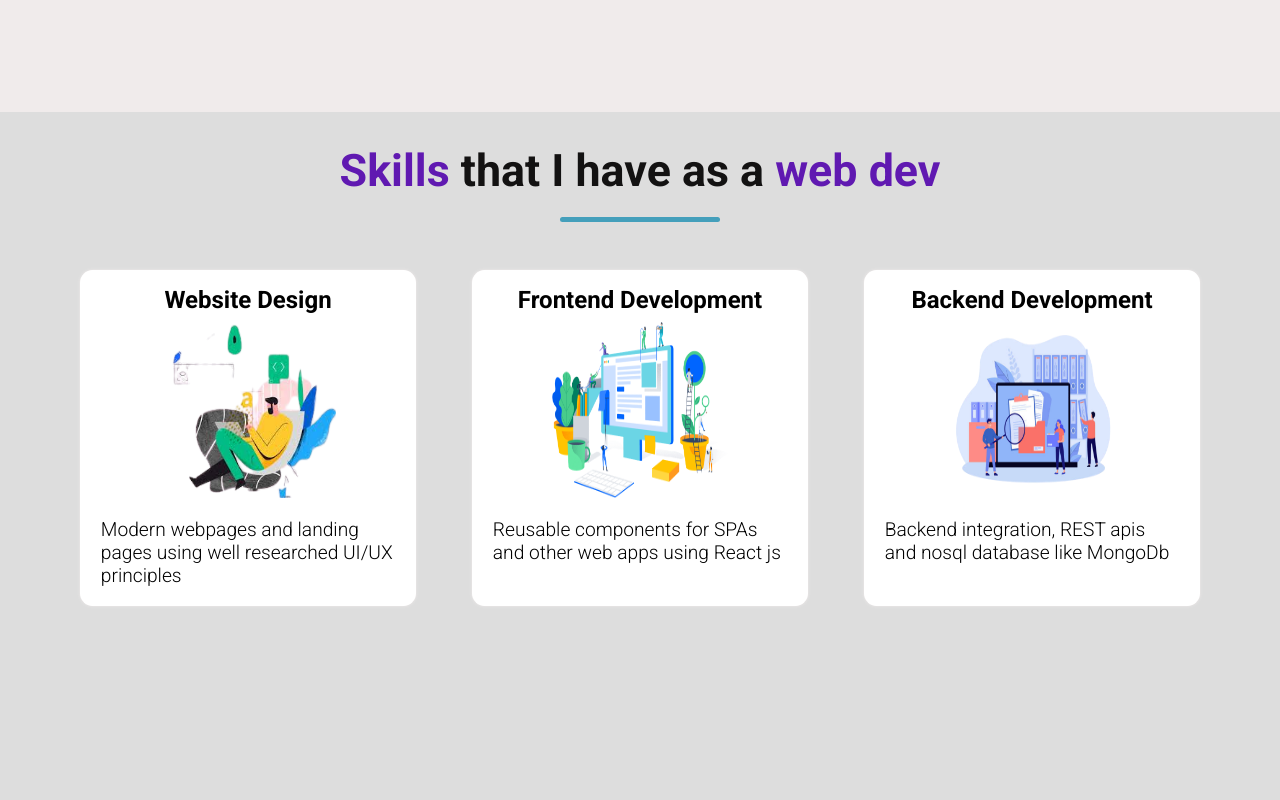
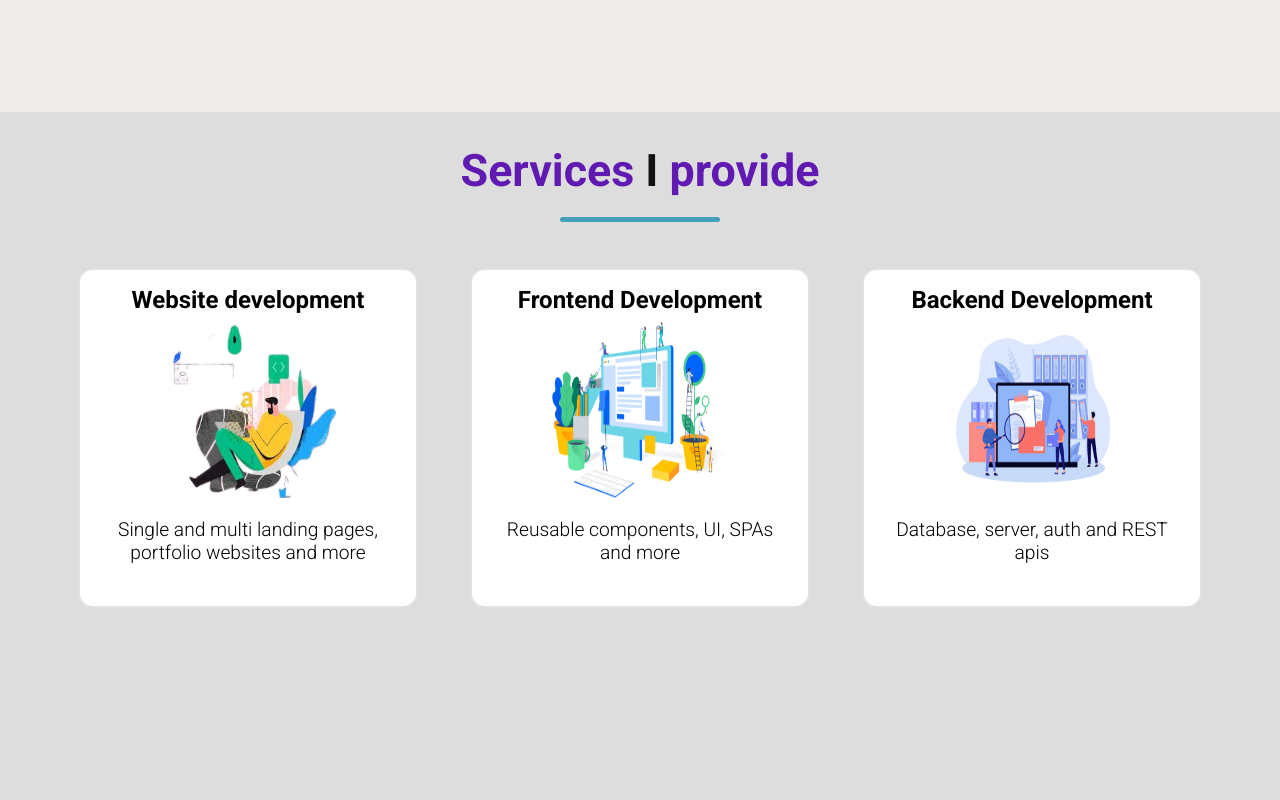
Before and after one commit to Suman373/PersonalPortfolio, a React (Create React App) app: page / in a window 1280 px wide. Shown: the part 2060-2860 px from the top of the page. Built offline with nearby package versions, Linux system fonts and the light colour scheme.

Commit message:
fix: form, hamburger, etc

```diff
--- a/src/components/Achievements.jsx
+++ b/src/components/Achievements.jsx
@@ -8,7 +8,7 @@ const Achievements=()=>{
     return(
         <section className="achievements-wrapper" id="achievements">
              <h2 ref={myTitleRef} className={ titleVisible ? "component-headings show" : "component-headings"}>
-                My <span className="heading-highlight">achievements so far 🏆</span>
+                My <span className="heading-highlight">achievements </span>so far 🏆
              </h2>
                     <div className="underline"></div>
                     <div ref={myDesRef}
--- a/src/components/Experience.jsx
+++ b/src/components/Experience.jsx
@@ -10,7 +10,7 @@ const Experience = () => {
   return (
     <section className="experience-wrapper" id="experience">
         <h2 ref={myTitleRef} className={ titleVisible ? "component-headings show" : "component-headings"}>
-                My <span className="heading-highlight">work experience</span>
+                My <span className="heading-highlight"> experience</span> so far
              </h2>
              <div className="underline"></div>
 
--- a/src/components/Projects.jsx
+++ b/src/components/Projects.jsx
@@ -13,7 +13,7 @@ const Projects = () => {
     return (
         <>
             <main className="project-wrapper" id="projects">
-                <h2 ref={myTitleRef} className={titleVisible ? "component-headings show" : "component-headings"}>The <span className="heading-highlight">projects</span> I have <span className="heading-highlight">built</span></h2>
+                <h2 ref={myTitleRef} className={titleVisible ? "component-headings show" : "component-headings"}>Recent <span className="heading-highlight">projects</span></h2>
                 <div className="underline"></div>
                 <section
                     ref={myCardRef}
--- a/src/components/Skills.jsx
+++ b/src/components/Skills.jsx
@@ -13,17 +13,17 @@ const Skills = () => {
     return (
         <div className="skills-wrapper">
             <header className="title-container" id="skills">
-                <h2 ref={myTitleRef} className={ titleVisible ? "component-headings show" : "component-headings"}><span className="heading-highlight">Skills</span> that I have as a <span className="heading-highlight">web dev</span></h2>
+                <h2 ref={myTitleRef} className={ titleVisible ? "component-headings show" : "component-headings"}><span className="heading-highlight">Services</span> I <span className="heading-highlight">provide</span></h2>
             <div className="underline" ></div>
             </header>
             <div ref={myCardRef} className="cards-container" >
                 <div className={cardVisible ? "Card one show" : "Card one"} >
                 <div className="Card-inner">
-                    <h3>Website Design</h3>
+                    <h3>Website development</h3>
                     <div className="skills-images">
                          <img src={illusFrontend} alt="palette"/>
                     </div>
-                    <p>Modern webpages and landing pages using well researched UI/UX principles</p>
+                    <p>Single and multi landing pages, portfolio websites and more</p>
                 </div>
                 </div>
 
@@ -33,7 +33,7 @@ const Skills = () => {
                     <div className="skills-images">
                         <img src={illusBackend} alt="frontend" />
                     </div>
-                    <p>Reusable components for SPAs and other web apps using React js</p>
+                    <p>Reusable components, UI, SPAs and more</p>
                 </div>
                 </div>
 
@@ -43,7 +43,7 @@ const Skills = () => {
                     <div className="skills-images">
                         <img src={illusDatabase} alt="database" />
                     </div>
-                    <p>Backend integration, REST apis and nosql database like MongoDb</p>
+                    <p>Database, server, auth and REST apis</p>
                 </div>
                 </div>
             </div>
--- a/src/styles/Contact.css
+++ b/src/styles/Contact.css
@@ -4,7 +4,7 @@
 }
 
 .form-container{
-    min-height:100vh;
+    min-height:fit-content;
     width:100vw;
     overflow:hidden;
     background: var(--white-bg);
@@ -118,7 +118,8 @@ form textarea{
         height:2.6rem;
     }
     form input,form textarea{
-        font-size: 1rem;
+        font-size: 1.1rem;
+        padding:0.6rem;
     }
     .submit-btn{
         font-size: 1.1rem;
--- a/src/styles/NavBar.css
+++ b/src/styles/NavBar.css
@@ -116,6 +116,7 @@
     border:none;
     outline:none;
     display: none;
+    font-size: 1.5rem;
     background: transparent;
     z-index:9999;
 }
@@ -210,7 +211,10 @@
         display: inline-block;
     }
     .right.open .navbar-link.active{
-        background: var(--body-bg);
+        background: var(--violet);
+    }
+    #dark .right.open .navbar-link.active{
+        background:var(--dark-theme-vio);
     }
 }
 /* socials */
--- a/src/styles/Skills.css
+++ b/src/styles/Skills.css
@@ -59,8 +59,8 @@
     font-size:1.2rem;
     font-weight: 500;
     margin:0.5rem auto;
-    text-align: left;
-    padding:0.5rem 0.8rem;
+    text-align: center;
+    padding:0.5rem 5%;
 }
 
 .skills-images img{
```
